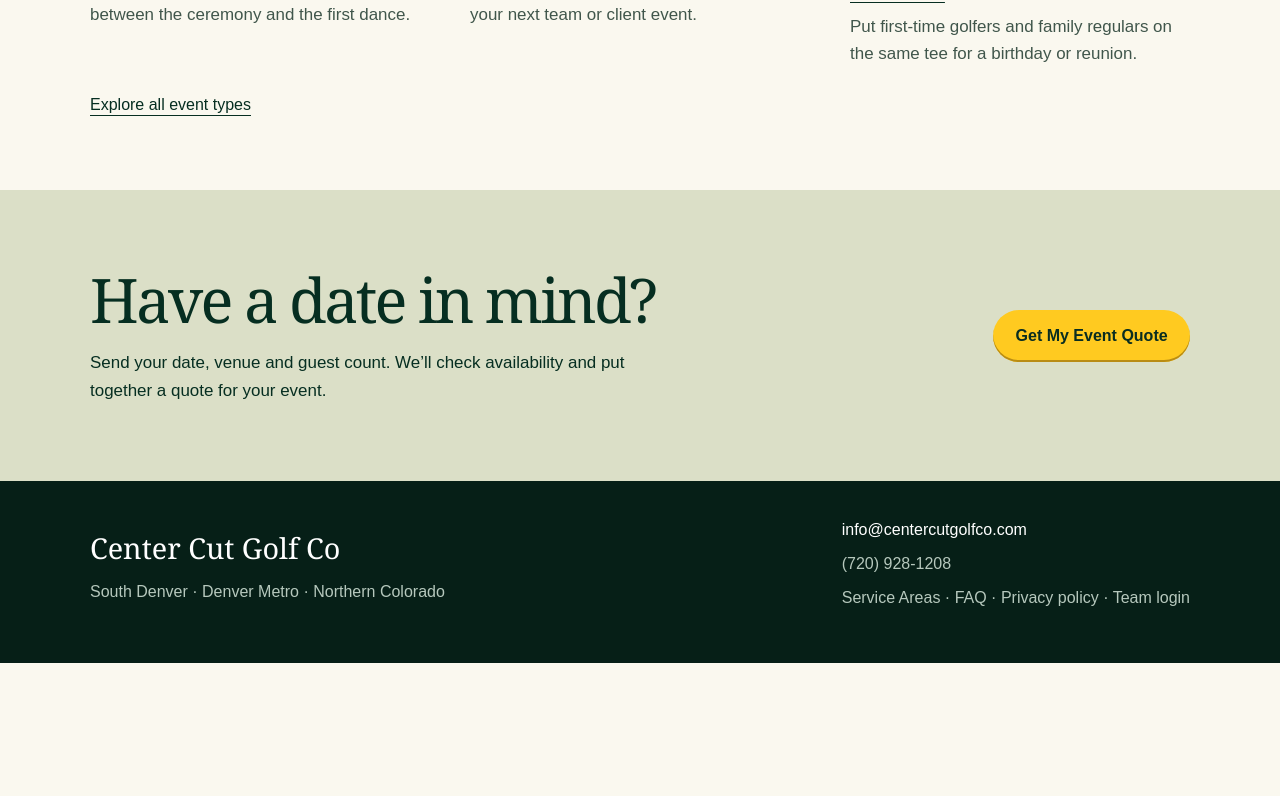
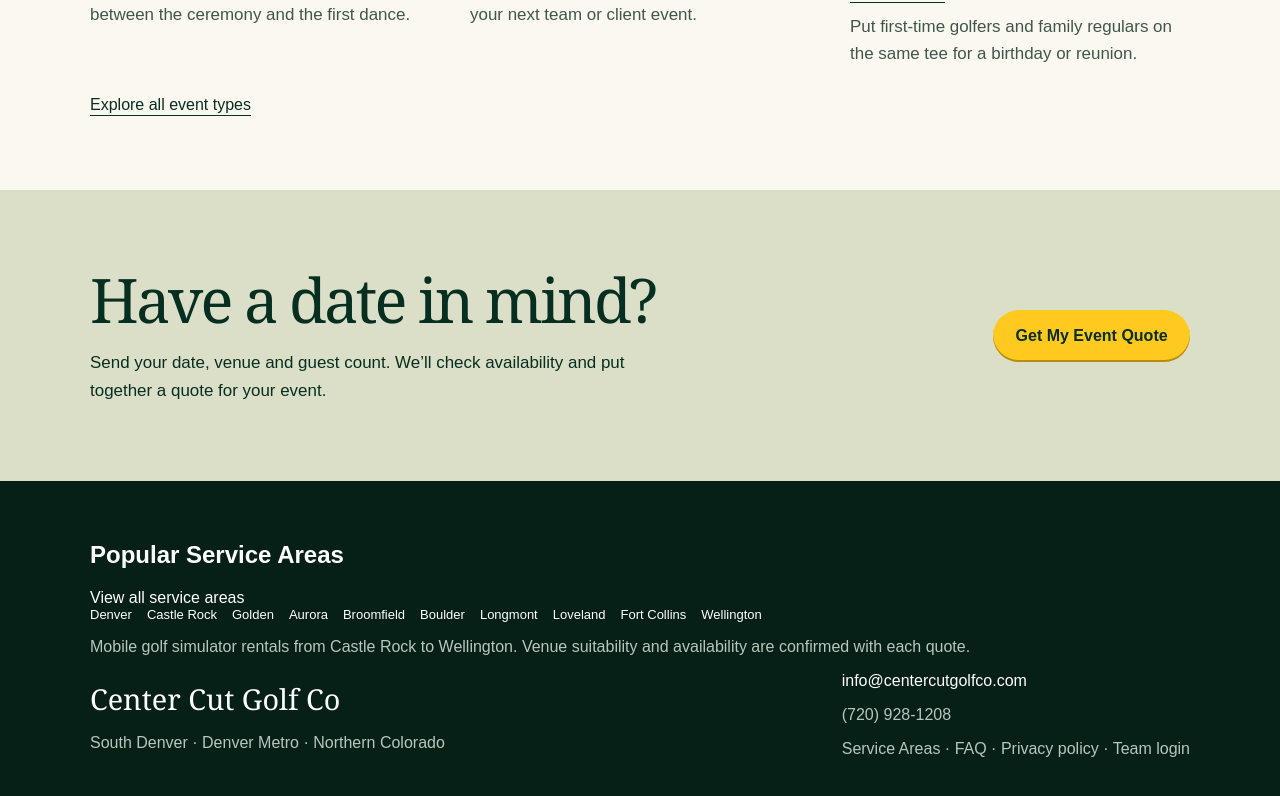
Before and after one commit to micahp20/center-cut-golf-co, a Next.js app: page / in a window 1280 px wide. Shown: the part 1623-2419 px from the top of the page. Before the commit the page ends 2286 px from the top, so only its background shows below. Built offline with nearby package versions, Linux system fonts and the light colour scheme; no server answers.

Commit message:
Add linked popular service cities to footer

```diff
--- a/app/layout.tsx
+++ b/app/layout.tsx
@@ -4,6 +4,7 @@ import Script from "next/script";
 import "./globals.css";
 import "./club.css";
 import EventMenu from "./event-menu";
+import { locations } from "./locations/catalog";
 
 export const metadata: Metadata = {
   title: "Center Cut Golf Co | Colorado Mobile Golf Simulator",
@@ -31,7 +32,15 @@ export default function Layout({ children }: { children: React.ReactNode }) {
       <Link className="book-link" href="/book">Get a quote</Link>
     </header>
     <main>{children}</main>
-    <footer><div className="container club-footer">
+    <footer>
+    <div className="container footer-areas">
+      <div className="footer-areas-heading"><h2>Popular Service Areas</h2><Link href="/locations">View all service areas</Link></div>
+      <nav aria-label="Popular service areas" className="footer-city-links">
+        {locations.map(location => <Link key={location.slug} href={`/locations/${location.slug}`}>{location.city}</Link>)}
+      </nav>
+      <p>Mobile golf simulator rentals from Castle Rock to Wellington. Venue suitability and availability are confirmed with each quote.</p>
+    </div>
+    <div className="container club-footer">
       <div><strong>Center Cut Golf Co</strong><p>South Denver · Denver Metro · Northern Colorado</p></div>
       <div><a href="mailto:info@centercutgolfco.com">info@centercutgolfco.com</a>
       <p><a href="tel:+17209281208">(720) 928-1208</a></p>
```
